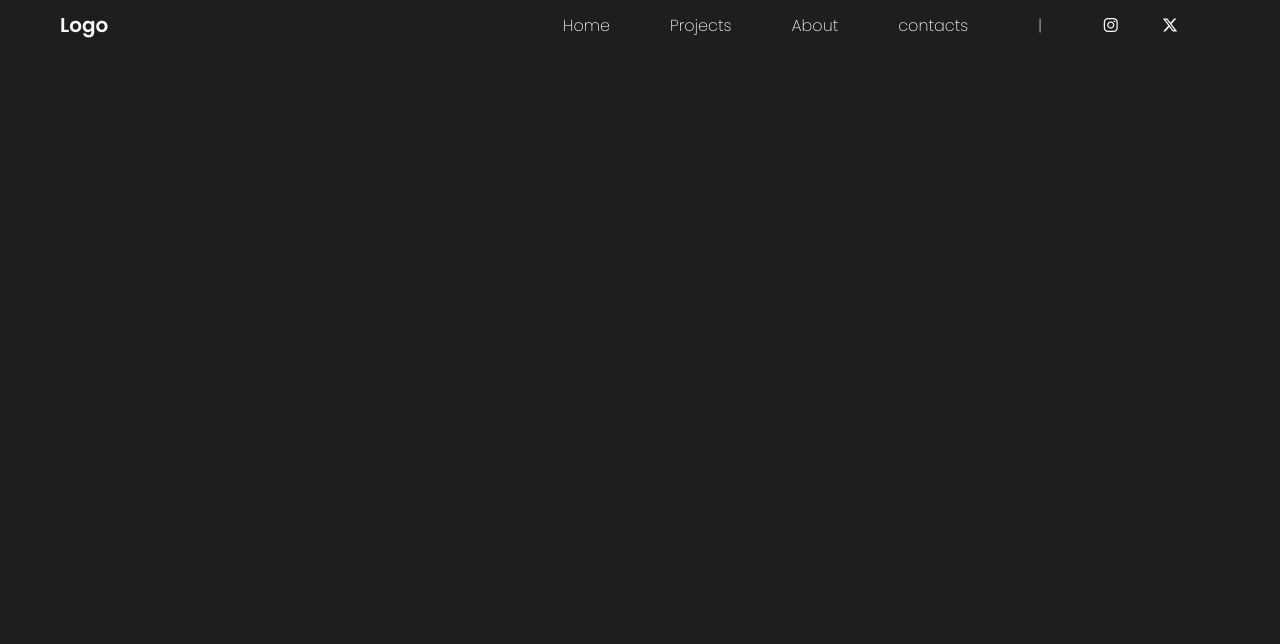
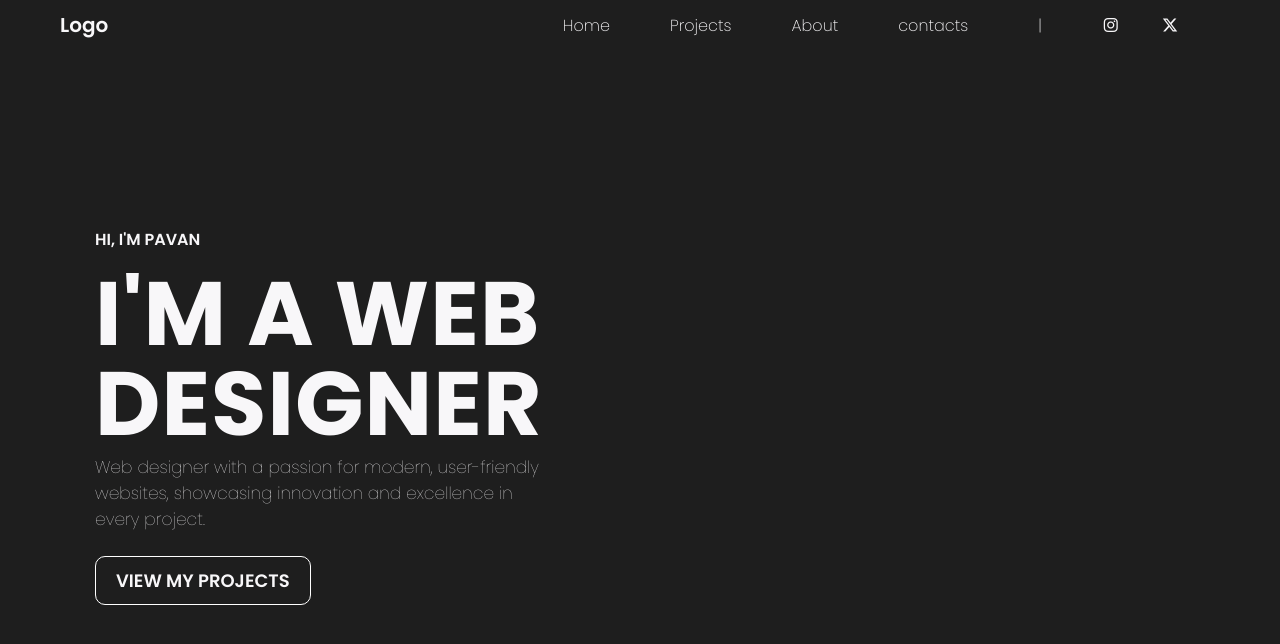
Before and after one commit to Pavan-loop/Portfolio, a plain HTML site: page index.html in a window 1280 px wide. Drawn offline with Linux system fonts and the light colour scheme; a web font is replaced by a local one.

Commit message:
description added

```diff
--- a/index.html
+++ b/index.html
@@ -31,5 +31,24 @@
       <i class="fa-brands fa-x-twitter"></i>
     </div>
   </div>
+  <div class="container">
+    <div class="left-side">
+      <div class="contents">
+        <div class="name">
+          HI, I'M PAVAN
+        </div>
+        <div class="aboutme">
+          I'M A WEB DESIGNER
+        </div>
+        <div class="discription">
+          Web designer with a passion for modern, user-friendly websites, showcasing innovation and excellence in every project.
+          </div>
+        <div class="btn-sub">
+          <button>VIEW MY PROJECTS</button>
+        </div>
+
+      </div>
+    </div>
+  </div>
 </body>
 </html>
--- a/style.css
+++ b/style.css
@@ -45,3 +45,52 @@ ul li{
   padding-right: 80px;
   cursor: pointer;
 }
+.container{
+  height: 93.5vh;
+  display: grid;
+  grid-template-columns: 1fr 1fr;
+}
+.left-side{
+  display: flex;
+  align-items: center;
+  justify-content: center;
+}
+.contents{
+  height: 400px;
+  width: 450px;
+  display: grid;
+  grid-template-rows: 30px 1fr 1fr 1fr;
+}
+.name{
+  display: flex;
+  align-items: center;
+  font-weight: 600;
+}
+.aboutme{
+  font-size: 90px;
+  font-weight: 700;
+  line-height: 1;
+  letter-spacing: 1px;
+  padding-top: 15px;
+}
+.discription{
+  font-size: 17px;
+  font-weight: 100;
+  display: flex;
+  align-items: center;
+}
+.btn-sub{
+  display: flex;
+  align-items: center;
+}
+.btn-sub button{
+  border: 1px solid white;
+  font-size: 18px;
+  padding-left: 20px;
+  padding-right: 20px;
+  padding-top: 10px;
+  padding-bottom: 10px;
+  border-radius: 10px;
+  font-weight: 600;
+  cursor: pointer;
+}
```
